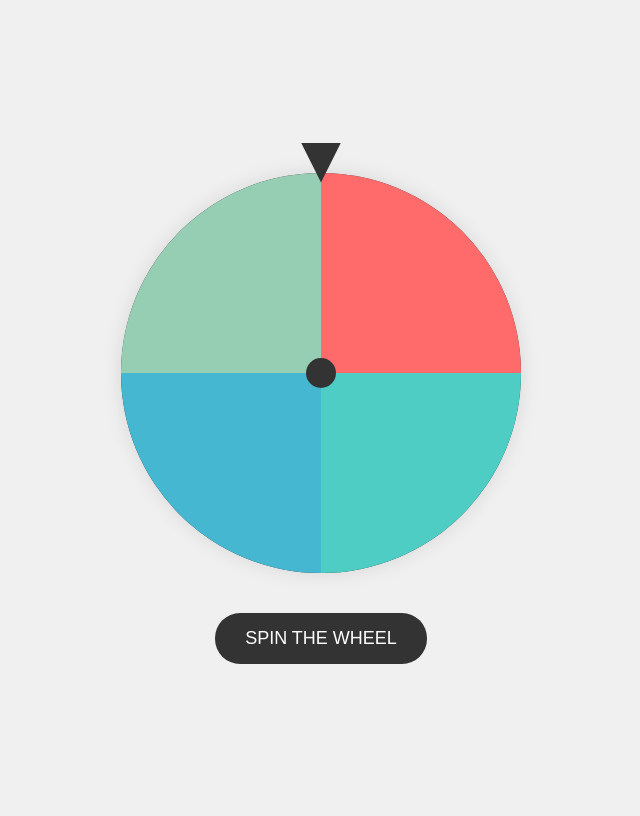
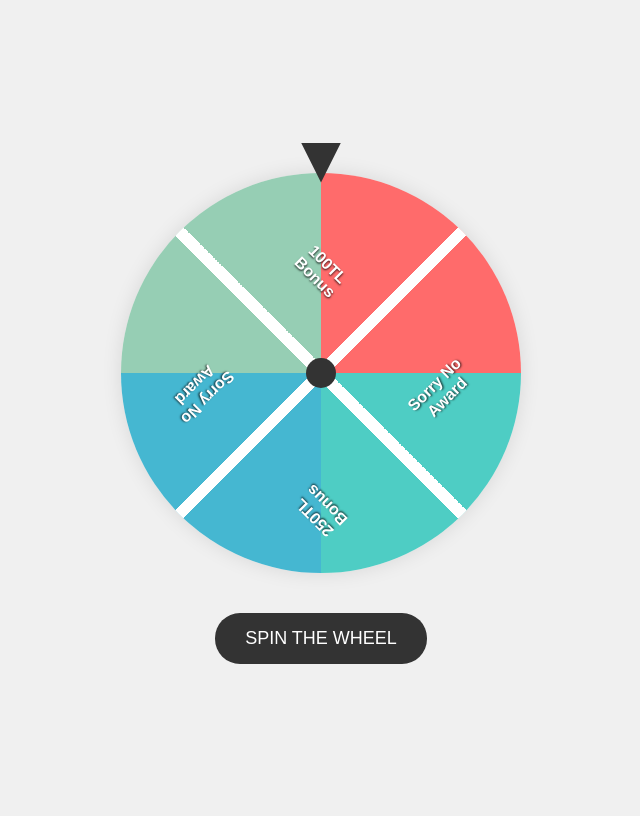
Before and after one commit to SERHA1/api-req, a Flask app: template templates/wheel.html in a window 1280 px wide. Shown: the whole page, without its empty margins (319-959 px from the left). Run offline with Flask 3, Linux system fonts and the light colour scheme; the template is opened without the code that fills it, so the values that code supplies are empty; some libraries are stand-ins or nearby versions.

Commit message:
Fwheel 16

```diff
--- a/templates/wheel.html
+++ b/templates/wheel.html
@@ -30,49 +30,85 @@
             transform: rotate(0deg);
             box-shadow: 0 0 20px rgba(0,0,0,0.1);
             overflow: hidden;
-            background-color: #333;
+            background: conic-gradient(
+                #FF6B6B 0deg 90deg,
+                #4ECDC4 90deg 180deg,
+                #45B7D1 180deg 270deg,
+                #96CEB4 270deg 360deg
+            );
         }
 
-        .segment {
+        /* Text labels using pseudo-elements */
+        .wheel::before {
+            content: "";
             position: absolute;
-            width: 200px;
-            height: 200px;
+            width: 100%;
+            height: 100%;
             top: 0;
-            left: 200px;
-            transform-origin: 0% 100%;
+            left: 0;
+            background:
+                /* 100TL Bonus */
+                linear-gradient(45deg, transparent 49%, white 49%, white 51%, transparent 51%) no-repeat,
+                /* Sorry No Award */
+                linear-gradient(135deg, transparent 49%, white 49%, white 51%, transparent 51%) no-repeat,
+                /* 250TL Bonus */
+                linear-gradient(225deg, transparent 49%, white 49%, white 51%, transparent 51%) no-repeat,
+                /* Sorry No Award */
+                linear-gradient(315deg, transparent 49%, white 49%, white 51%, transparent 51%) no-repeat;
         }
 
-        .segment:nth-child(1) {
-            background-color: #FF6B6B;
-            transform: rotate(0deg);
+        /* Text labels */
+        .wheel::after {
+            content: "100TL Bonus \A Sorry No Award \A 250TL Bonus \A Sorry No Award";
+            white-space: pre;
+            position: absolute;
+            width: 100%;
+            height: 100%;
+            top: 0;
+            left: 0;
+            display: flex;
+            justify-content: center;
+            align-items: center;
+            font-weight: bold;
+            color: white;
+            text-shadow: 1px 1px 2px rgba(0,0,0,0.7);
+            font-size: 0px; /* Hide the actual text */
         }
 
-        .segment:nth-child(2) {
-            background-color: #4ECDC4;
-            transform: rotate(90deg);
-        }
-
-        .segment:nth-child(3) {
-            background-color: #45B7D1;
-            transform: rotate(180deg);
-        }
-
-        .segment:nth-child(4) {
-            background-color: #96CEB4;
-            transform: rotate(270deg);
-        }
-
-        .segment-text {
+        /* Individual text labels */
+        .text-label {
             position: absolute;
             color: white;
             font-weight: bold;
-            text-shadow: 1px 1px 2px rgba(0,0,0,0.5);
+            text-shadow: 1px 1px 2px rgba(0,0,0,0.7);
             font-size: 16px;
-            width: 120px;
+            width: 100px;
             text-align: center;
-            transform: rotate(45deg) translateY(-80px);
-            left: 50%;
-            margin-left: -60px;
+            z-index: 5;
+        }
+
+        .text-label:nth-child(1) {
+            top: 80px;
+            left: 200px;
+            transform: translateX(-50%) rotate(45deg);
+        }
+
+        .text-label:nth-child(2) {
+            top: 200px;
+            left: 80px;
+            transform: translateX(-50%) rotate(135deg);
+        }
+
+        .text-label:nth-child(3) {
+            top: 320px;
+            left: 200px;
+            transform: translateX(-50%) rotate(225deg);
+        }
+
+        .text-label:nth-child(4) {
+            top: 200px;
+            left: 320px;
+            transform: translateX(-50%) rotate(315deg);
         }
 
         .wheel-center {
@@ -136,18 +172,10 @@
     <div class="wheel-container">
         <div class="pointer"></div>
         <div class="wheel" id="wheel">
-            <div class="segment">
-                <div class="segment-text">100TL Bonus</div>
-            </div>
-            <div class="segment">
-                <div class="segment-text">Sorry No Award</div>
-            </div>
-            <div class="segment">
-                <div class="segment-text">250TL Bonus</div>
-            </div>
-            <div class="segment">
-                <div class="segment-text">Sorry No Award</div>
-            </div>
+            <div class="text-label">100TL Bonus</div>
+            <div class="text-label">Sorry No Award</div>
+            <div class="text-label">250TL Bonus</div>
+            <div class="text-label">Sorry No Award</div>
             <div class="wheel-center"></div>
         </div>
     </div>
```
